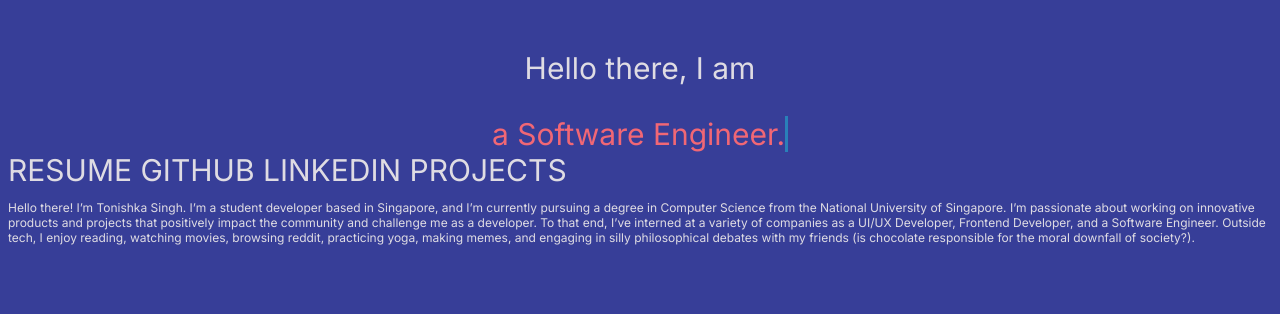
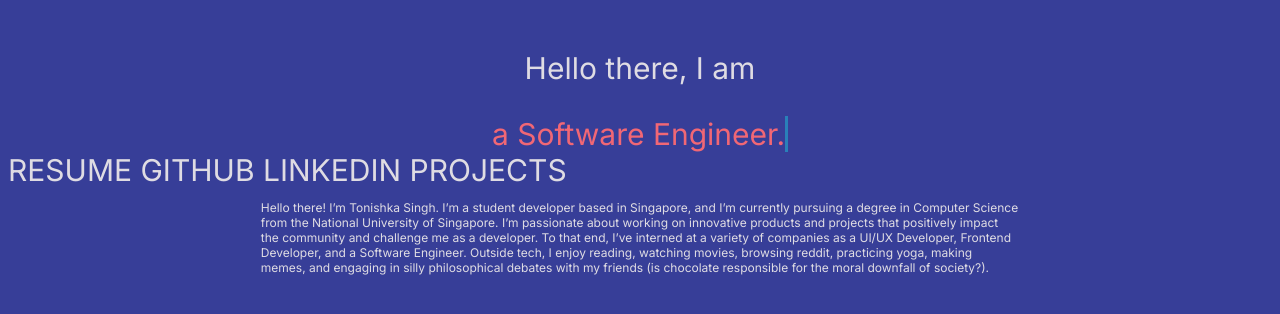
Before and after one commit to tonishka/tonishka.github.io, a Jekyll site: the page index.html, which Jekyll copies as it is, in a window 1280 px wide. Shown: the top 314 px of the page. Built offline with Jekyll 4.4.1, drawn with Linux system fonts in a browser that asks for light colours.

Commit message:
Change formatting

```diff
--- a/index.html
+++ b/index.html
@@ -28,6 +28,10 @@ body {
 
 #intro {
 	font-size: 12px;
+	margin-left: 20%;
+	margin-right: 20%;
+	display: inline-block;
+	text-align: centerx;
 }
 
 </style>
```
